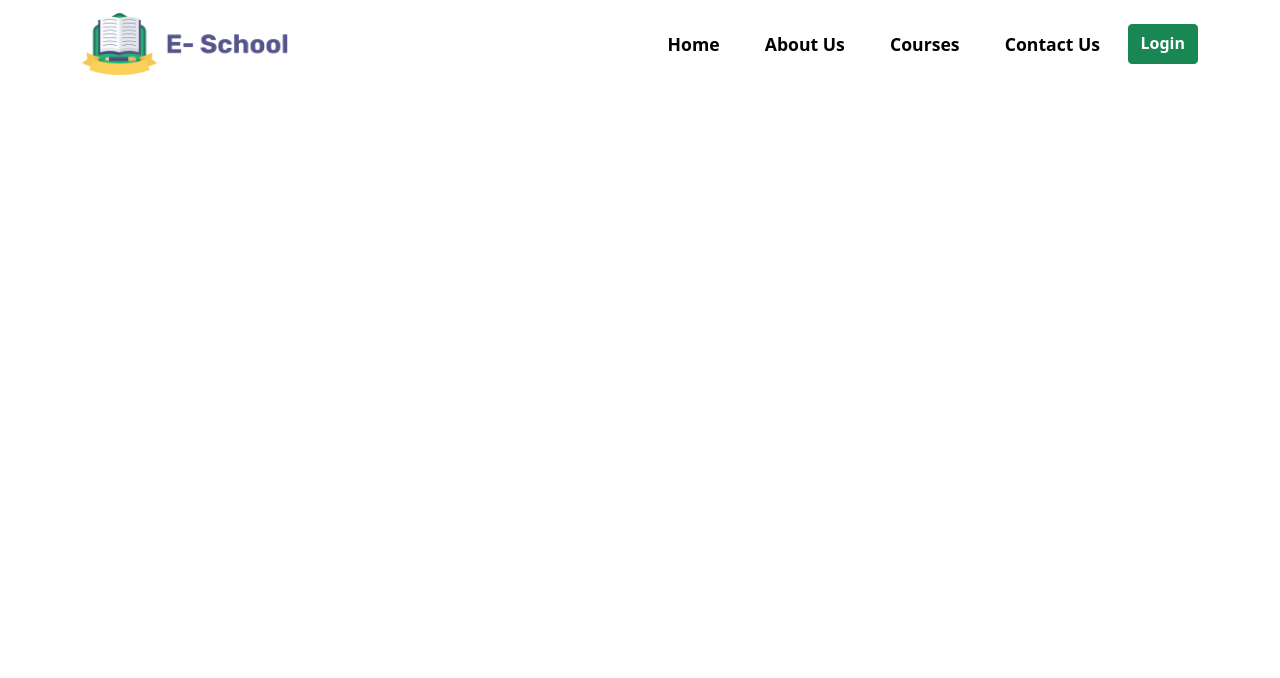
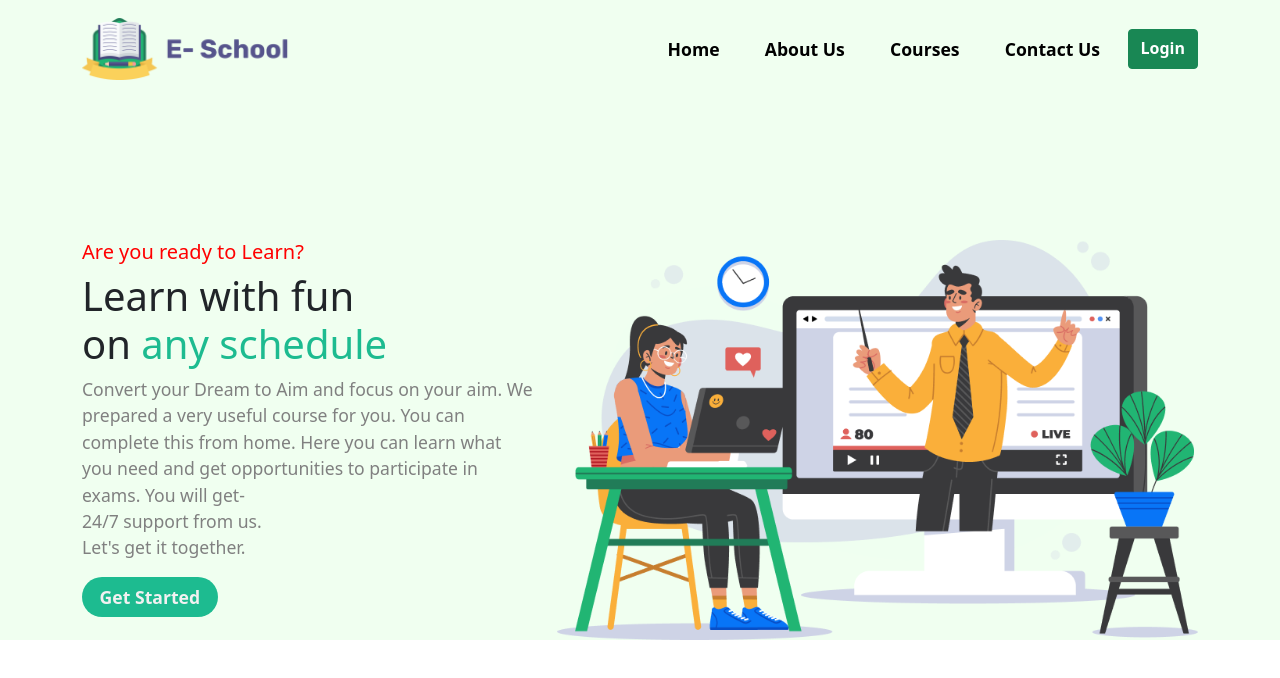
Before and after one commit to salmanSrahman/React-15-Basic-Projects, a React (Create React App) app in the folder online-school/: page / in a window 1280 px wide. Shown: the top 678 px of the page. Built offline with nearby package versions, Linux system fonts and the light colour scheme.

Commit message:
banner part end

```diff
--- a/online-school/src/App.js
+++ b/online-school/src/App.js
@@ -1,8 +1,8 @@
 import React from "react";
 import "bootstrap/dist/css/bootstrap.min.css";
 import Home from "./Components/Home/Home";
+import Header from "./Components/Header/Header";
 import { BrowserRouter, Route, Routes } from "react-router-dom";
-import Header from "./Components/Header/Header";
 
 function App() {
   return (
--- a/online-school/src/Components/Header/Header.css
+++ b/online-school/src/Components/Header/Header.css
@@ -1,3 +1,10 @@
+.nav-part {
+      position: absolute;
+      top: 5px;
+      left: 0;
+      width: 100%;
+}
+
 .nav-part img {
       width: 13rem;
 }
--- a/online-school/src/Components/Header/Header.js
+++ b/online-school/src/Components/Header/Header.js
@@ -7,7 +7,7 @@ import { NavLink } from "react-router-dom";
 const Header = () => {
   return (
     <div>
-      <Navbar expand="lg" className="nav-part">
+      <Navbar expand="xl" className="nav-part">
         <Container>
           <Navbar.Brand href="#">
             <img src={logo} alt="" />
@@ -31,7 +31,10 @@ const Header = () => {
               <NavLink to="/contact" className="header-nav">
                 Contact Us
               </NavLink>
-              <NavLink to="/login" className="btn btn-success fw-bold">
+              <NavLink
+                to="/login"
+                className="btn btn-success fw-bold d-inline-block"
+              >
                 Login
               </NavLink>
             </Nav>
--- /dev/null
+++ b/online-school/src/Components/Home/Banner/Banner.css
@@ -0,0 +1,46 @@
+.banner-part {
+      background: #F0FFF0;
+      padding: 15rem 0 0 0;
+}
+
+.btn-regular {
+      text-decoration: none;
+      line-height: 40px;
+      padding: 0 1.1rem;
+      margin-right: 10px;
+      color: #f1f1f1;
+      background-color: #1dbb90;
+      border-radius: 33px;
+      font-size: 1.1rem;
+      font-weight: 600;
+      border: 0;
+      transition: all linear 0.3s;
+
+}
+
+.navbar-collapse {
+      color: #56548C;
+
+}
+
+.main_menu ul li .nav-link {
+
+      padding: 15px 0 !important;
+      border-radius: 33px;
+      font-size: 15px;
+      position: relative;
+      text-align: center;
+}
+
+.banner-text h5 {
+      color: red;
+}
+
+.green-color {
+      color: #1dbb90
+}
+
+.banner-text p {
+      color: gray;
+      font-size: 1.1rem;
+}
--- /dev/null
+++ b/online-school/src/Components/Home/Banner/Banner.js
@@ -0,0 +1,39 @@
+import React from "react";
+import banner from "../../../images/Illustration.png";
+import "./Banner.css";
+
+const Banner = () => {
+  return (
+    <div className="banner-part">
+      <div className="container">
+        <div className="row">
+          <div className="col-xl-5">
+            <div className="banner-text">
+              <h5>Are you ready to Learn?</h5>
+              <h1>
+                Learn with fun
+                <span className="d-block">
+                  on <span className="green-color">any schedule</span>
+                </span>
+              </h1>
+              <p>
+                Convert your Dream to Aim and focus on your aim. We prepared a
+                very useful course for you. You can complete this from home.
+                Here you can learn what you need and get opportunities to
+                participate in exams. You will get-
+                <span className="d-block">24/7 support from us.</span>
+                <span className="d-block">Let's get it together.</span>
+              </p>
+              <button className="btn-regular">Get Started</button>
+            </div>
+          </div>
+          <div className="col-xl-7">
+            <img src={banner} alt="" className="img-fluid" />
+          </div>
+        </div>
+      </div>
+    </div>
+  );
+};
+
+export default Banner;
--- a/online-school/src/Components/Home/Home.js
+++ b/online-school/src/Components/Home/Home.js
@@ -1,9 +1,10 @@
 import React from "react";
+import Banner from "./Banner/Banner";
 
 const Home = () => {
   return (
     <div>
-
+      <Banner />
     </div>
   );
 };
```
